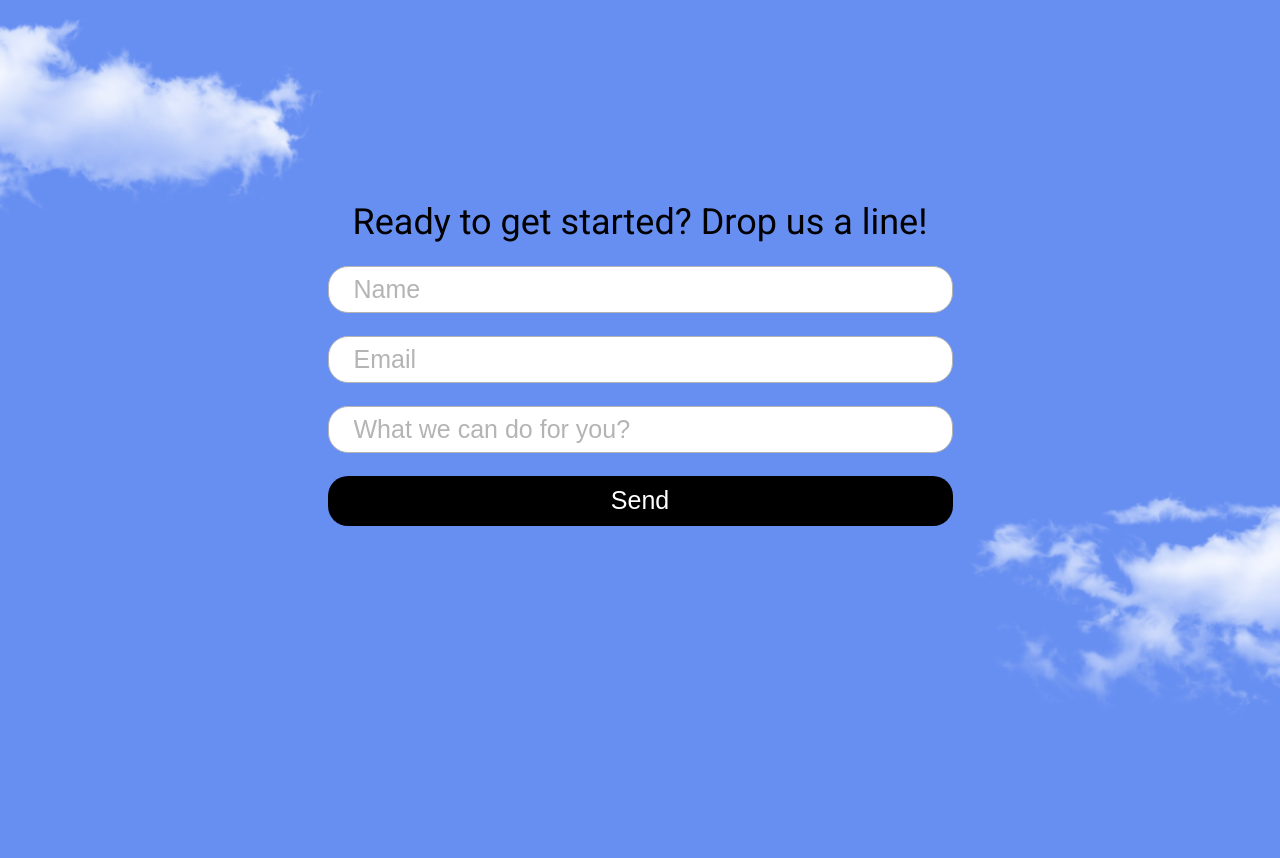
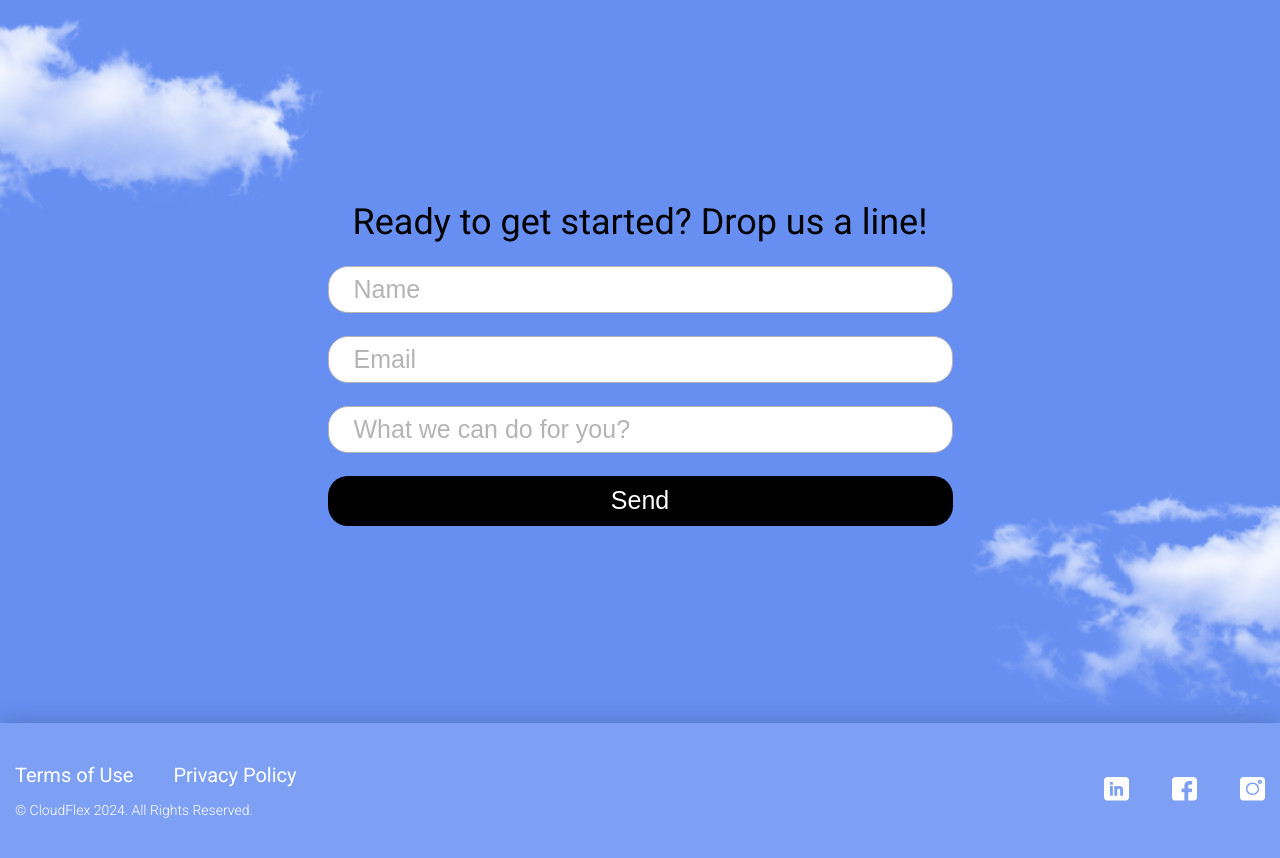
Before and after one commit to AlmakaevAndrey/landing_live_streaming, a website built with Parcel: page index.html in a window 1280 px wide. Shown: the part 5602-6460 px from the top of the page. Before the commit the page ends 6325 px from the top, so only its background shows below. Built offline with nearby package versions, Linux system fonts and the light colour scheme.

Commit message:
contacts section

```diff
--- a/index.html
+++ b/index.html
@@ -266,5 +266,42 @@
 
     </section>
     </main>
+
+    <footer class="footer-section" aria-label="contacts section">
+        <div class="container">
+            <div class="footer">
+                <div class="footer__terms">
+                    <div class="footer__terms-links">
+                        <a href="#" class="footer__terms-link">
+                            Terms of Use
+                        </a>
+                        <a href="#" class="footer__terms-link">
+                            Privacy Policy
+                        </a>
+                    </div>
+
+                    <div class="footer__terms-rights">© CloudFlex 2024. All Rights Reserved.</div>
+                </div>
+
+                <address class="footer__contacts">
+                    <a href="https://linkedin.com" target="_blank">
+                        <svg class="footer__contacts-icon" aria-label="linkedin img">
+                            <use href="assets/sprites.svg#linkedin-icon"></use>
+                        </svg>
+                    </a>
+                    <a href="https://facebook.com" target="_blank">
+                        <svg class="footer__contacts-icon" aria-label="facebook img">
+                            <use href="assets/sprites.svg#facebook-icon"></use>
+                        </svg>
+                    </a>
+                    <a href="https://instagram.com" target="_blank">
+                        <svg class="footer__contacts-icon" aria-label="instagram img">
+                            <use href="assets/sprites.svg#instagram-icon"></use>
+                        </svg>
+                    </a>
+                </address>
+            </div>
+        </div>
+    </footer>
 </body>
 </html>
--- /dev/null
+++ b/styles/_contacts.scss
@@ -0,0 +1,55 @@
+@use 'variables'as v;
+@use 'mixins'as m;
+@use 'sass:color';
+@use 'placeholders';
+
+.footer-section {
+    background-color: color.adjust(v.$color__white, $alpha: -0.85);
+    box-shadow: 0 -5px 20px 0 rgba(0,0,0,0.15);
+
+    .footer {
+        width: 100%;
+        height: 135px;
+        margin: 0 auto;
+        padding: 0 15px;
+        @include m.d-flex(space-between, center, nowrap, row, 0, 0);
+
+        &__terms {
+            @include m.d-flex(start, start, nowrap, column, 0, 15px);
+
+            &-links {
+                @include m.d-flex(start, center, nowrap, row, 40px, 0);
+                @include m.font(20px, 400, v.$color__white);
+            }
+
+            &-link {
+                @extend %hover-black;
+            }
+
+            &-rights {
+                @include m.font(14px, 300, v.$color__white);
+
+            }
+        }
+
+        &__contacts {
+            @include m.d-flex(space-between, center, nowrap, row, 43px, 0);
+
+            &-icon {
+                width: 25px;
+                height: 24px;
+                fill: v.$color__white;
+
+                &:hover {
+                    cursor: pointer;
+                    color: v.$color__black;
+                }
+            }
+        }
+
+        @media (max-width:v.$media_sm) {
+            @include m.d-flex(center, center, nowrap, column-reverse, 0, 20px);
+
+        }
+    }
+}
--- a/styles/_importer.scss
+++ b/styles/_importer.scss
@@ -7,3 +7,4 @@
 @forward 'experience';
 @forward 'testimonials';
 @forward 'form';
+@forward 'contacts';
```
Also changed, not shown: dist/index.css, 2 other files.
